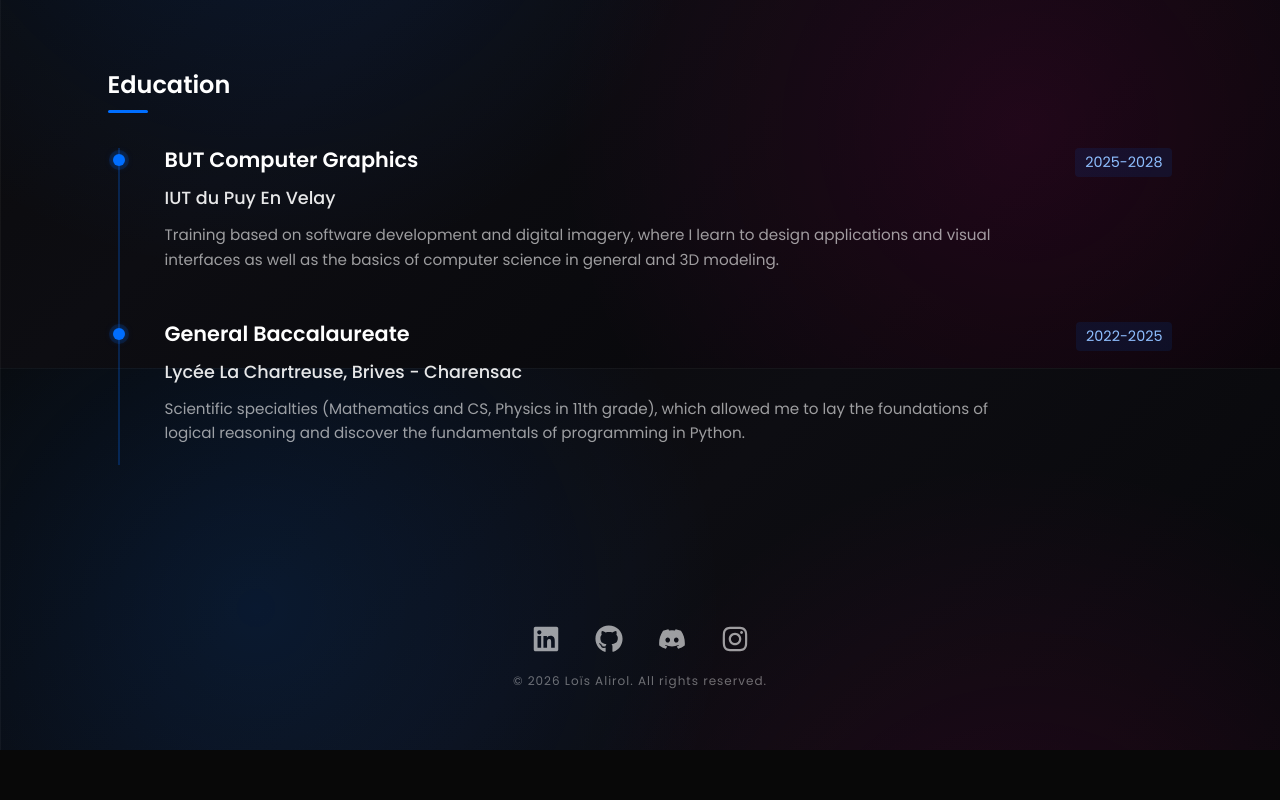
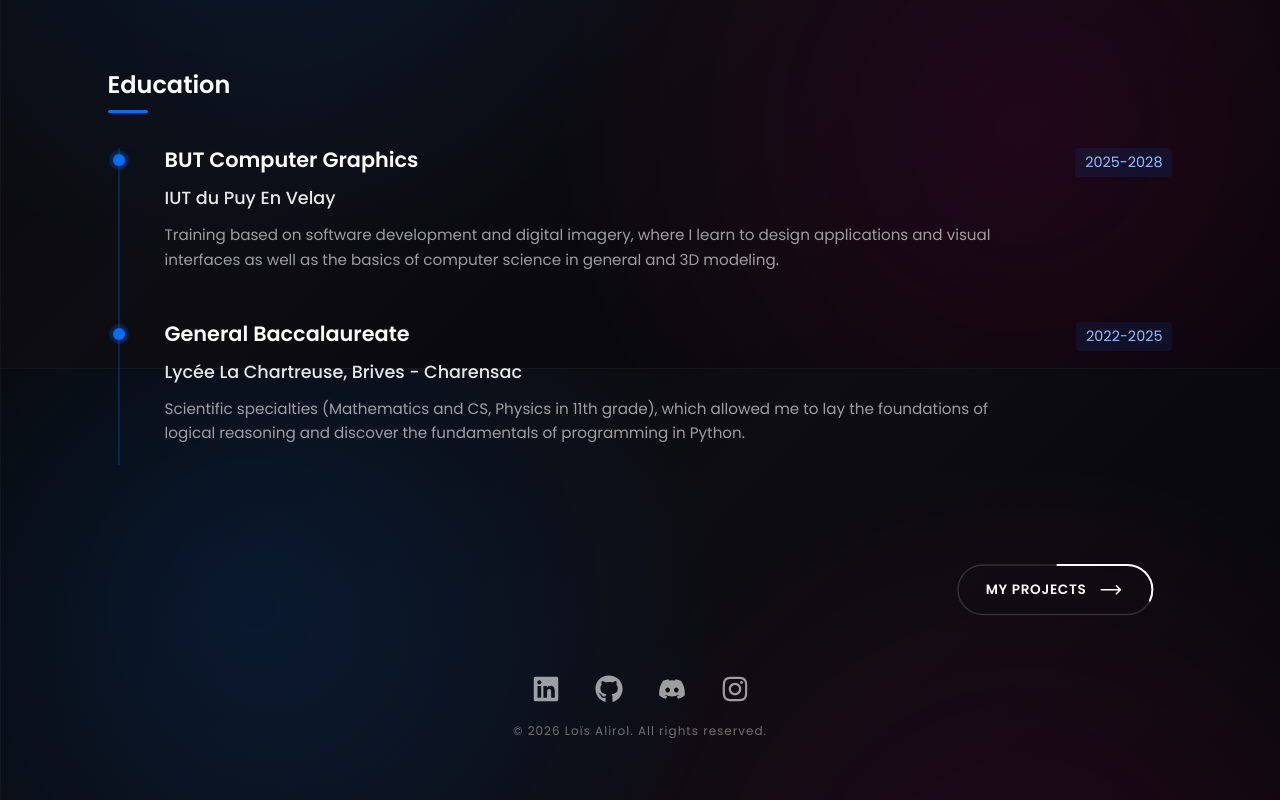
Before and after one commit to Neocle/Portfolio, a Next.js app: page /en/about in a window 1280 px wide. Shown: the part 1232-2032 px from the top of the page. Before the commit the page ends 1982 px from the top, so only its background shows below. Built offline with nearby package versions, Linux system fonts and the light colour scheme.

Commit message:
added button at bottom of each page to redirect to the next one

```diff
--- a/app/[lang]/about/page.tsx
+++ b/app/[lang]/about/page.tsx
@@ -8,6 +8,7 @@ import { useT } from "@/hooks/useT";
 import { useTitle } from "@/hooks/useTitle";
 
 import '@/styles/pages/About.css'
+import NextLink from "@/components/common/NextLink";
 
 export default function Page() {
   const { t } = useT();
@@ -94,6 +95,8 @@ export default function Page() {
           ))}
         </section>
       </main>
+
+      <NextLink pathname="/projects" labelKey="about.next-button"/>
     </>
   );
 };
--- a/app/[lang]/contact/page.tsx
+++ b/app/[lang]/contact/page.tsx
@@ -9,6 +9,7 @@ import '@/styles/pages/Contact.css'
 import { useEffect, useRef, useState } from "react";
 import emailjs from '@emailjs/browser';
 import ReCAPTCHA from "react-google-recaptcha";
+import NextLink from "@/components/common/NextLink";
 
 export default function Page() {
   const { t } = useT();
@@ -180,6 +181,8 @@ export default function Page() {
           </div>
         </section>
       </main>
+
+      <NextLink pathname="/" labelKey="contact.next-button"/>
     </>
   );
 };
--- a/app/[lang]/page.tsx
+++ b/app/[lang]/page.tsx
@@ -4,7 +4,7 @@ import CustomCursor from "@/components/common/CustomCursor";
 import StarsCanvas from "@/components/common/StarCanvas";
 import TransitionLink from "@/components/common/TransitionLink";
 import Hero from "@/components/home/Hero";
-import NextLink from "@/components/home/NextLink";
+import NextLink from "@/components/common/NextLink";
 import { useT } from "@/hooks/useT";
 import { useTitle } from "@/hooks/useTitle";
 
@@ -31,7 +31,7 @@ export default function Page() {
             })}
           </p>
 
-          <NextLink />
+          <NextLink pathname="/about" labelKey="home.next-button"/>
         </section>
       </main>
     </>
--- a/app/[lang]/projects/page.tsx
+++ b/app/[lang]/projects/page.tsx
@@ -1,6 +1,7 @@
 "use client"
 
 import CustomCursor from "@/components/common/CustomCursor";
+import NextLink from "@/components/common/NextLink";
 import StarsCanvas from "@/components/common/StarCanvas";
 import ProjectCard from "@/components/projects/ProjectCard";
 import { getProjects } from "@/data/projects";
@@ -60,6 +61,8 @@ return (
           </div>
         </section>
       </main>
+
+      <NextLink pathname="/contact" labelKey="projects.next-button"/>
     </>
   );
 };
--- a/components/home/NextLink.tsx
+++ b/components/common/NextLink.tsx
@@ -1,13 +1,21 @@
 import { HiArrowLongRight } from 'react-icons/hi2';
-import '@/styles/components/home/NextLink.css';
+import '@/styles/components/common/NextLink.css';
 import { useT } from '@/hooks/useT';
 import TransitionLink from '@/components/common/TransitionLink';
 
-const NextLink = () => {
+interface NextLinkProps {
+  pathname?: string;
+  labelKey?: string;
+}
+
+const NextLink = ({
+  pathname = "/about",
+  labelKey = "home.next-button"
+}: NextLinkProps) => {
   const { t } = useT();
 
   return (
-    <TransitionLink href="/about" className="next-link" data-cursor="pointer">
+    <TransitionLink href={pathname} className="next-link" data-cursor="pointer">
         <div className="svg-container">
             <svg className="border-svg">
                 <rect
@@ -27,7 +35,7 @@ const NextLink = () => {
             </svg>
         </div>
 
-        <span className="text">{t("home.next-button")}</span>
+        <span className="text">{t(labelKey)}</span>
 
         <div className="arrow-wrapper">
             <HiArrowLongRight />
--- a/data/translations/de_DE.json
+++ b/data/translations/de_DE.json
@@ -35,6 +35,8 @@
     "page-title": "Über mich",
     "title": "Über mich",
     "description": "Mein Werdegang hat es mir ermöglicht, bestimmte Fähigkeiten zu erwerben, und vor allem eine Arbeitsweise, um effizient zu sein und Lösungen zu finden.",
+    "next-button": "Meine Projekte",
+
     "skills": {
       "title": "Technische Fähigkeiten",
       "front": {
@@ -88,6 +90,7 @@
     "title": "Projekte",
     "description": "Hier ist eine Auswahl meiner wichtigsten Projekte. Klicken Sie darauf, um zu einer detaillierteren Erklärung für jedes von ihnen zu gelangen. Sie können mehr auf meinem Github finden!",
     "category": "Projekte",
+    "next-button": "Kontaktiere mich",
 
     "project": {
       "notFound": "Projekt nicht gefunden",
@@ -237,6 +240,7 @@
     "page-title": "Kontakt",
     "title": "Lass uns reden",
     "description": "Ein Projekt, eine Frage oder einfach Lust, sich auszutauschen? Ich bin immer offen für Diskussionen über Ideen, Zusammenarbeiten oder auch das schöne Wetter.",
+    "next-button": "Zurück zum Anfang",
     "form-header": "Eine Nachricht senden",
     "name-placeholder": "Ihr Name",
     "email-placeholder": "Ihre E-Mail",
--- a/data/translations/en_US.json
+++ b/data/translations/en_US.json
@@ -35,6 +35,7 @@
     "page-title": "About",
     "title": "About",
     "description": "My journey has allowed me to acquire certain skills, and above all a way of working to be efficient and to find solutions.",
+    "next-button": "My Projects",
     "skills": {
       "title": "Technical Skills",
       "front": {
@@ -88,6 +89,7 @@
     "title": "Projects",
     "description": "Here is a selection of my most important projects. Click on them to access a more detailed explanation of each one. You can find more on my Github!",
     "category": "Projects",
+    "next-button": "Contact Me",
 
     "project": {
       "notFound": "Project not found",
@@ -237,6 +239,7 @@
     "page-title": "Contact",
     "title": "Let's talk",
     "description": "A project, a question, or just want to chat? I am always open to discussing ideas, collaborations, or even the weather.",
+    "next-button": "Back to Start",
     "form-header": "Send a message",
     "name-placeholder": "Your name",
     "email-placeholder": "Your email",
--- a/data/translations/es_ES.json
+++ b/data/translations/es_ES.json
@@ -35,6 +35,7 @@
     "page-title": "Sobre mí",
     "title": "Sobre mí",
     "description": "Mi trayectoria me ha permitido adquirir ciertas habilidades, y sobre todo una forma de trabajar para ser eficaz y encontrar soluciones.",
+    "next-button": "Mis Proyectos",
     "skills": {
       "title": "Habilidades técnicas",
       "front": {
@@ -88,6 +89,7 @@
     "title": "Proyectos",
     "description": "Aquí hay una selección de mis proyectos más importantes. Haga clic en ellos para acceder a una explicación más detallada de cada uno. ¡Puede encontrar más en mi Github!",
     "category": "Proyectos",
+    "next-button": "Contáctame",
 
     "project": {
       "notFound": "Proyecto no encontrado",
@@ -237,6 +239,7 @@
     "page-title": "Contacto",
     "title": "Hablemos",
     "description": "¿Un proyecto, una pregunta o simplemente ganas de charlar? Siempre estoy abierto a discutir ideas, colaboraciones o incluso sobre el buen tiempo.",
+    "next-button": "Volver al Inicio",
     "form-header": "Enviar un mensaje",
     "name-placeholder": "Su nombre",
     "email-placeholder": "Su email",
--- a/data/translations/fr_FR.json
+++ b/data/translations/fr_FR.json
@@ -35,6 +35,7 @@
     "page-title": "À propos",
     "title": "À propos",
     "description": "Mon parcours m'a permi d'acquérir certaines compétences, et surtout une manière de travailler pour être efficace et pour trouver des solutions.",
+    "next-button": "Mes Projets",
     "skills": {
       "title": "Compétences techniques",
       "front": {
@@ -88,6 +89,7 @@
     "title": "Projets",
     "description": "Voici une sélections de mes projets les plus importants. Cliquez dessus pour accéder à une explication plus détaillée de chacun d'entre eux. Vous pouvez en trouver plus sur mon Github!",
     "category": "Projets",
+    "next-button": "Contactez Moi",
 
     "project": {
       "notFound": "Projet introuvable",
@@ -237,6 +239,7 @@
     "page-title": "Contact",
     "title": "Parlons-en",
     "description": "Un projet, une question ou simplement envie d’échanger ? Je suis toujours ouvert à discuter d’idées, de collaborations ou bien du beau temps.",
+    "next-button": "Revenir Au Début",
     "form-header": "Envoyer un message",
     "name-placeholder": "Votre nom",
     "email-placeholder": "Votre email",
--- a/styles/pages/About.css
+++ b/styles/pages/About.css
@@ -222,6 +222,14 @@
   transform: translateY(0);
 }
 
+.next-link-container {
+  display: flex;
+  justify-content: flex-end;
+  width: 100%;
+  margin-top: 3rem;
+  padding-bottom: 2rem;
+}
+
 @media (max-width: 992px) {
   .about-grid {
     grid-template-columns: 1fr;
```
Also changed, not shown: components/common/Navbar.tsx (+7 -0 lines), styles/components/common/NextLink.css (renamed from styles/components/home/NextLink.css).
